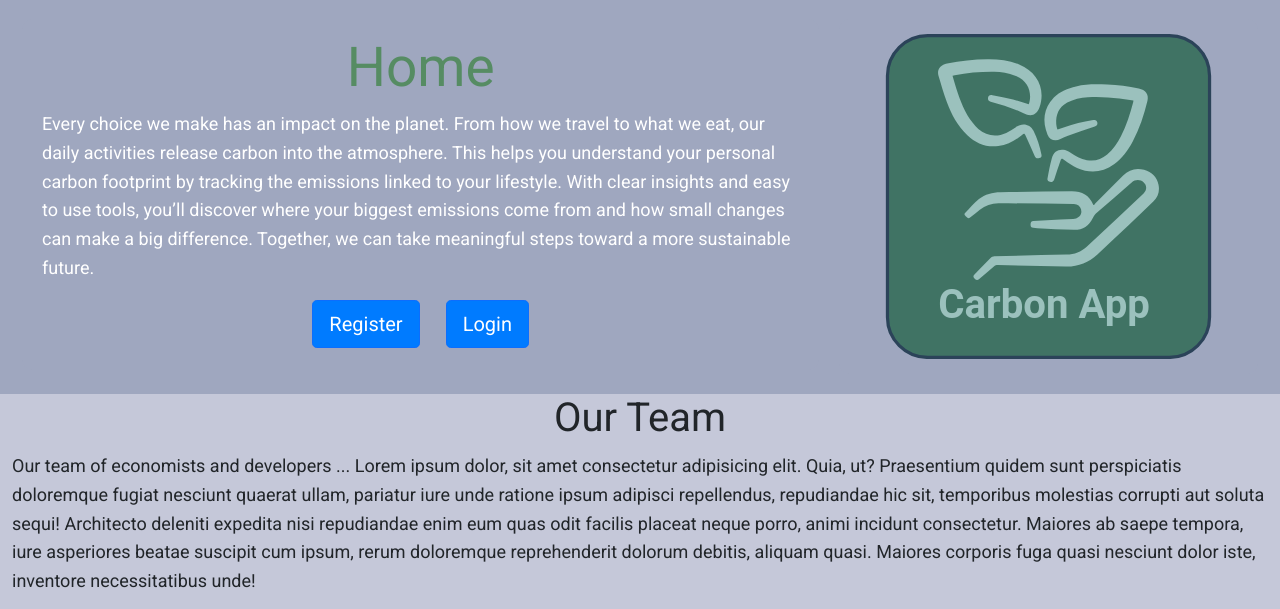
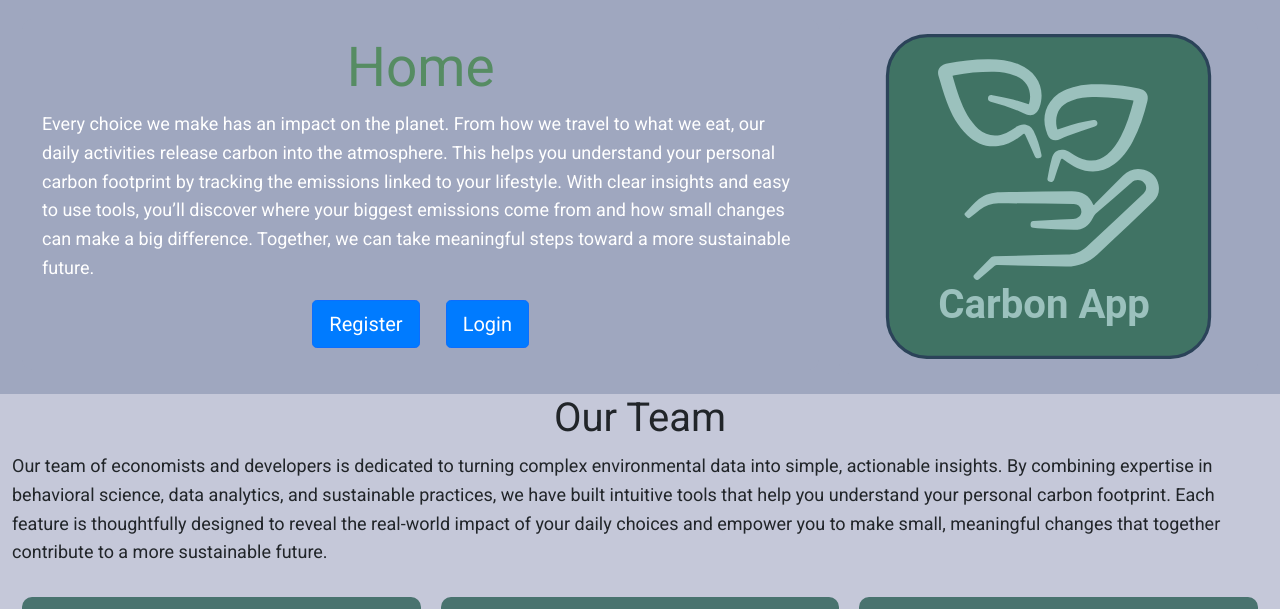
Before and after one commit to JosefLeininger03/carbon_app_2025, a Flask app: page / in a window 1280 px wide. Shown: the part 71-680 px from the top of the page. Run offline with Flask 2, Linux system fonts and the light colour scheme; some libraries are stand-ins or nearby versions.

Commit message:
Update home.html

```diff
--- a/capp/templates/home.html
+++ b/capp/templates/home.html
@@ -39,7 +39,7 @@
     <div class="developers" style="display:block;">
       <h1 style="text-align:center;"> Our Team</h1>
       <p>
-        Our team of economists and developers ... Lorem ipsum dolor, sit amet consectetur adipisicing elit. Quia, ut? Praesentium quidem sunt perspiciatis doloremque fugiat nesciunt quaerat ullam, pariatur iure unde ratione ipsum adipisci repellendus, repudiandae hic sit, temporibus molestias corrupti aut soluta sequi! Architecto deleniti expedita nisi repudiandae enim eum quas odit facilis placeat neque porro, animi incidunt consectetur. Maiores ab saepe tempora, iure asperiores beatae suscipit cum ipsum, rerum doloremque reprehenderit dolorum debitis, aliquam quasi. Maiores corporis fuga quasi nesciunt dolor iste, inventore necessitatibus unde!
+        Our team of economists and developers is dedicated to turning complex environmental data into simple, actionable insights. By combining expertise in behavioral science, data analytics, and sustainable practices, we have built intuitive tools that help you understand your personal carbon footprint. Each feature is thoughtfully designed to reveal the real-world impact of your daily choices and empower you to make small, meaningful changes that together contribute to a more sustainable future.
       </p>
     </div>
 
```
